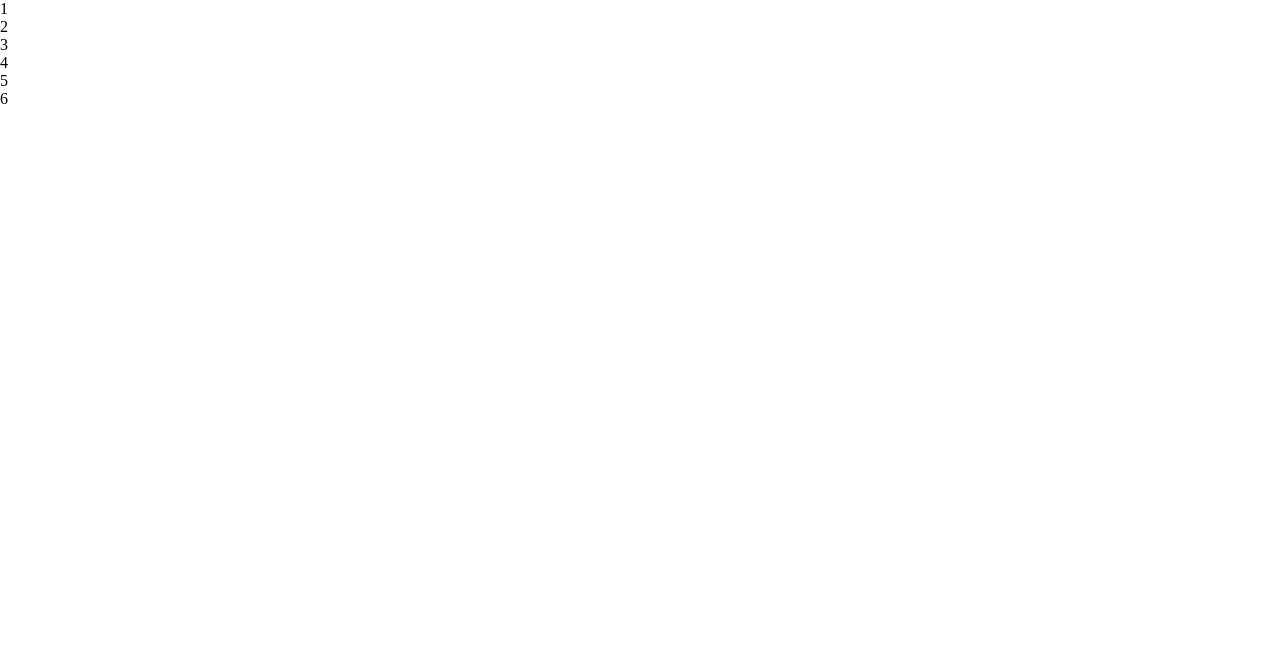
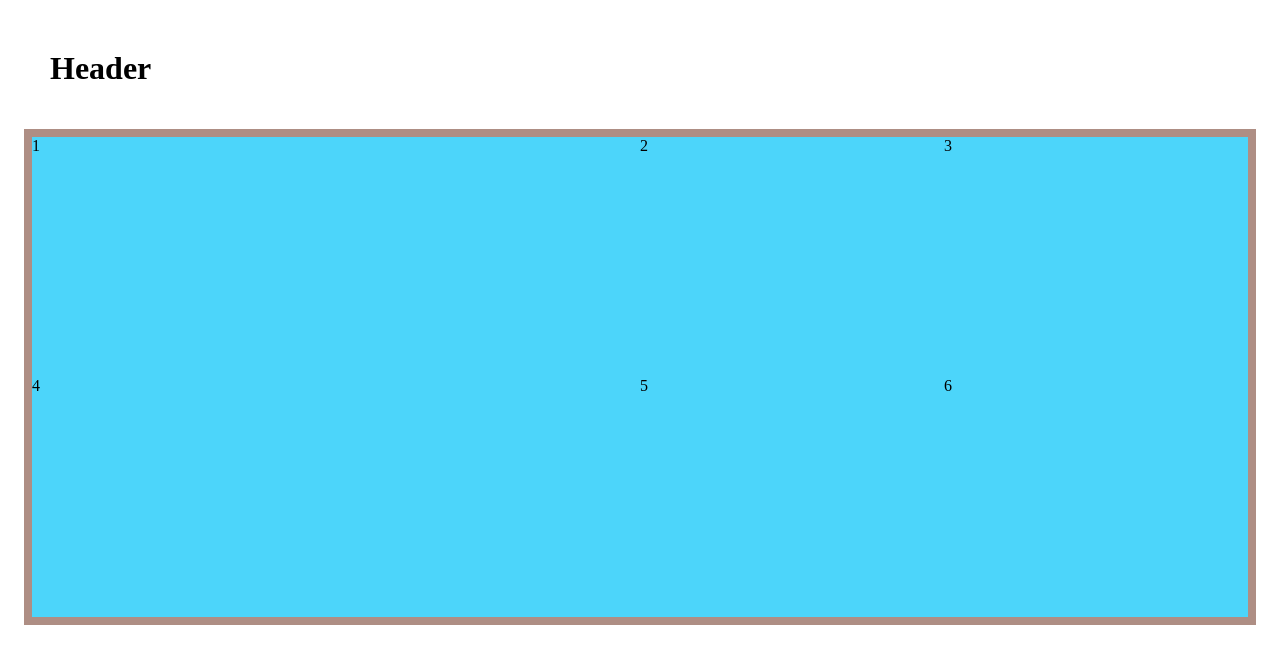
Before and after one commit to svante1987/JavaScript2, a plain HTML site: page index.html in a window 1280 px wide. Drawn offline with Linux system fonts and the light colour scheme.

Commit message:
gjorde en liten header för att få bättre översyn på min grid jag bygger.

```diff
--- a/index.html
+++ b/index.html
@@ -9,6 +9,11 @@
     <script src="main.js"></script>
 </head>
 <body>
+    <header>
+        <div>
+            <h1>Header</h1>
+        </div>
+    </header>
 <div id="container">
       <div class="item one">1</div>
       <div class="item one">2</div>
--- a/style.css
+++ b/style.css
@@ -9,3 +9,18 @@
   padding: 0;
     margin: 0;
 }
+
+header{
+  padding: 50px
+}
+
+#container {
+  width:95vw;
+  height:60vh;
+  margin: 0 auto;
+  background-color:#4cd5faff;
+  outline: 8px solid #ae8e84ff;
+  display: grid;
+  grid-template-columns: 50% 25% 25%;
+  grid-template-rows: auto;
+}
```
